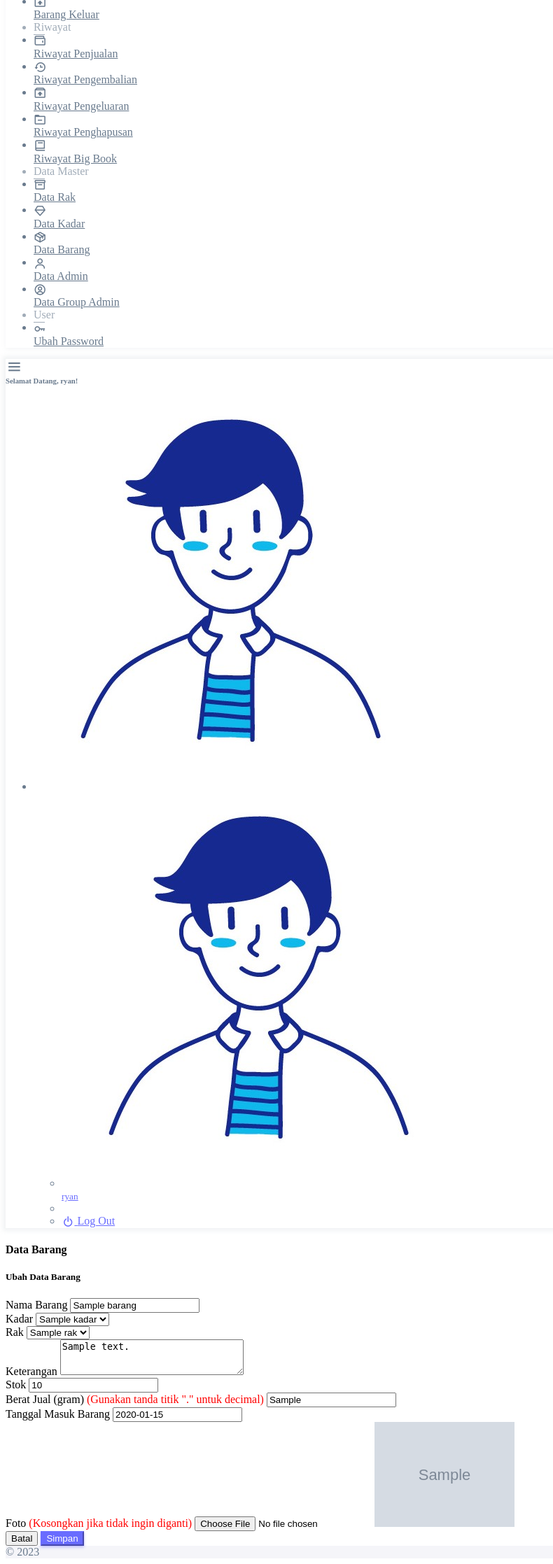
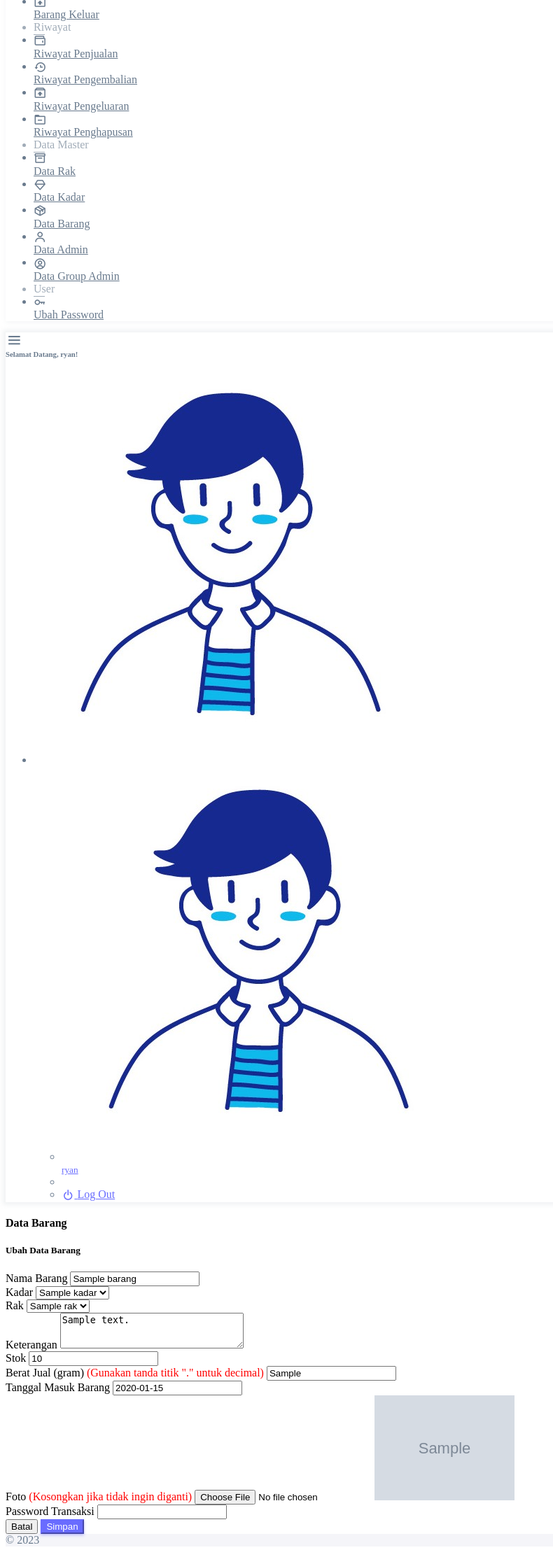
Before and after one commit to ryannolly/toko-emas-murni-a1, a CodeIgniter app: page /toko-emas-murni-a1/index.php/adm/data_barang/ubah_data_barang/1 in a window 1280 px wide. Shown: the part 230-2465 px from the top of the page at 70% size, without its empty margins (0-790 px from the left). After the commit the page ends 2436 px from the top, so only its background shows below. Run offline with CodeIgniter, Linux system fonts and the light colour scheme; a user stored in the database is signed in; tables that the repository leaves empty or names only in its code hold one stand-in row (values such as "Sample post"); grey boxes marked "Sample" are stand-in pictures.

Commit message:
Only owner can do this

```diff
--- a/application/controllers/adm/Data_admin.php
+++ b/application/controllers/adm/Data_admin.php
@@ -49,9 +49,13 @@ class Data_admin extends CI_Controller {
             redirect('adm/data_admin');
         }
 
+        $salt = random_string("alnum", 16);
+        $password = hash("sha512", $this->input->post("password").$salt);
+
         $data = array(
             'username'      => $this->input->post("username"),
-            'password'      => $this->input->post("password"),
+            'password'      => $password,
+            'salt'          => $salt,
             'nama'          => $this->input->post('nama'),
             'GroupAdminID'  => $this->input->post("GroupAdminID")
         );
--- a/application/controllers/adm/Data_barang.php
+++ b/application/controllers/adm/Data_barang.php
@@ -217,6 +217,18 @@ class Data_barang extends CI_Controller {
                                             </div>
             ');
             redirect('adm/data_barang');
+        }
+
+        //Cek Dulu Password Transaksinya benar gak?
+        $data_bos = $this->model_admin->get_data_boss();
+        $check = hash('sha512', $this->input->post("PasswordTransaksi").$data_bos->salt);
+        if($check != $data_bos->password){
+            $this->session->set_flashdata('pesan','<div class="alert alert-warning alert-dismissible" role="alert" style="color:#000">
+                                                Maaf, Password Transaksi Salah!
+                                                <button type="button" class="btn-close" data-bs-dismiss="alert" aria-label="Close"></button>
+                                            </div>
+            ');
+            redirect('adm/data_barang/ubah_data_barang/'.$this->input->post('id_real'));
         }
 
         $data = array(
--- a/application/models/Model_admin.php
+++ b/application/models/Model_admin.php
@@ -813,6 +813,15 @@ class Model_admin extends CI_Model {
         $query = $this->db->query($sql, array($tanggal_awal, $tanggal_akhir));
         return $query->result();
     }
+
+    function get_data_boss(){
+        $this->db->select("*");
+        $this->db->from("ms_user");
+        $this->db->where("GroupAdminID", 2);
+
+        $query = $this->db->get();
+        return $query->row();
+    }
 }
 
 ?>
--- a/application/views/Admin/Template_admin/sidebar.php
+++ b/application/views/Admin/Template_admin/sidebar.php
@@ -120,12 +120,14 @@
                 <div data-i18n="Boxicons">Riwayat Penghapusan</div>
               </a>
             </li>
+            <?php if($this->session->userdata("GroupAdminID") == "2" ) :  ?>
               <li class="menu-item">
                 <a href="<?php echo base_url('adm/riwayat_big_book'); ?>" class="menu-link">
                   <i class="menu-icon tf-icons bx bx-book"></i>
                   <div data-i18n="Boxicons">Riwayat Big Book</div>
                 </a>
               </li>
+            <?php endif; ?>
 
             <!-- Data Dosen -->
             <li class="menu-header small text-uppercase">
--- a/application/views/Admin/riwayat_pengembalian.php
+++ b/application/views/Admin/riwayat_pengembalian.php
@@ -7,11 +7,13 @@
 
               <?php echo $this->session->flashdata("pesan"); ?>
 
+              <?php if($this->session->userdata("GroupAdminID") == "2") : ?>
               <div class="row mb-3">
                 <div class="col-lg-2">
                     <button type="button" class="btn btn-outline-primary" data-bs-toggle="modal" data-bs-target="#cetakQR">Cetak Pengembalian</button>
                 </div>
               </div>
+              <?php endif; ?>
 
               <!-- Extra Large Modal -->
               <div class="modal fade" id="cetakQR" tabindex="-1" aria-hidden="true">
--- a/application/views/Admin/riwayat_penjualan.php
+++ b/application/views/Admin/riwayat_penjualan.php
@@ -7,11 +7,13 @@
 
               <?php echo $this->session->flashdata("pesan"); ?>
 
+              <?php if($this->session->userdata("GroupAdminID") == "2") :  ?>
               <div class="row mb-3">
                 <div class="col-lg-2">
                     <button type="button" class="btn btn-outline-primary" data-bs-toggle="modal" data-bs-target="#cetakQR">Cetak Penjualan</button>
                 </div>
               </div>
+              <?php endif;  ?>
 
               <!-- Extra Large Modal -->
               <div class="modal fade" id="cetakQR" tabindex="-1" aria-hidden="true">
--- a/application/views/Admin/ubah/data_barang.php
+++ b/application/views/Admin/ubah/data_barang.php
@@ -4,6 +4,8 @@
 
             <div class="container-xxl flex-grow-1 container-p-y">
               <h4 class="fw-bold py-3 mb-3">Data Barang</h4>
+
+              <?php echo $this->session->flashdata("pesan"); ?>
 
               <!-- Bordered Table -->
               <div class="card">
@@ -70,6 +72,12 @@
                                 <img width="200px" src="<?php echo base_url('uploads/foto_emas/').$detail_data->foto ?>" alt="">
                             </div>
                         </div>
+                        <div class="row">
+                            <div class="col mb-3">
+                                <label for="">Password Transaksi</label>
+                                <input type="password" class="form-control" name="PasswordTransaksi" required>
+                            </div>
+                        </div>
                   </div>
                 </div>
                 <div class="card-footer">
```
Also changed, not shown: application/views/Admin/riwayat_pengeluaran.php (+6 -4 lines). Lines whose indentation alone changed are shown as unchanged.
